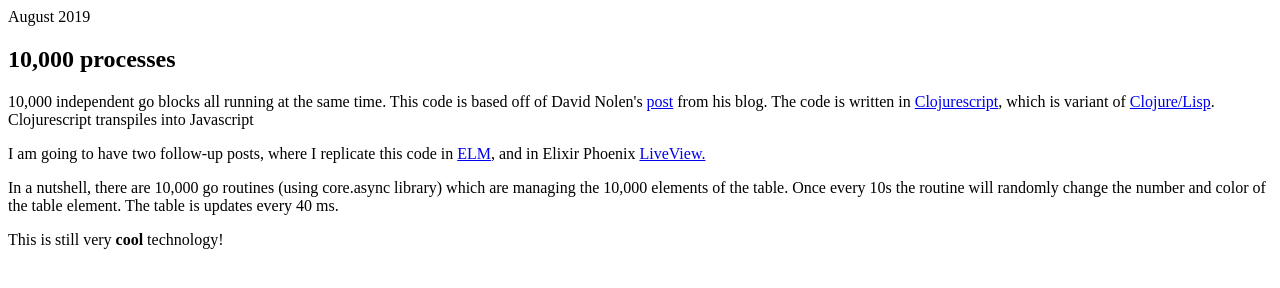
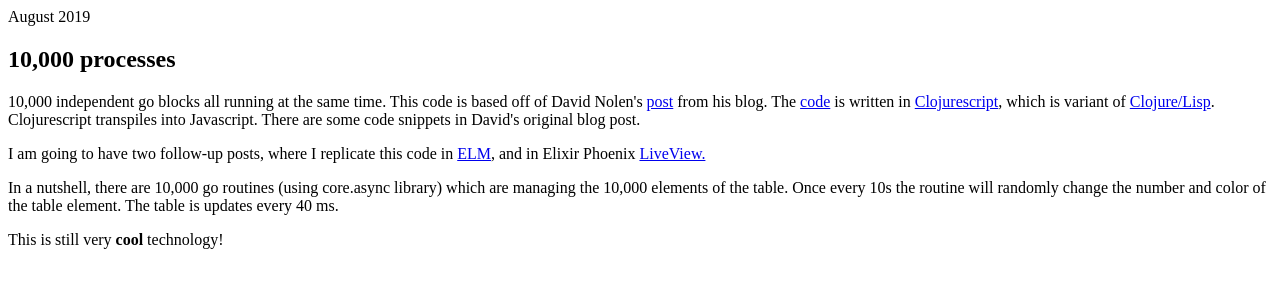
Before and after one commit to nbrandaleone/cljs-processes, a plain HTML site: page resources/public/index.html in a window 1280 px wide. Drawn offline with Linux system fonts and the light colour scheme; a script that the page names is missing.

Commit message:
Updated index.html to point at Github repo.

```diff
--- a/resources/public/index.html
+++ b/resources/public/index.html
@@ -20,7 +20,7 @@
     <div id="app">
       August 2019
       <h2>10,000 processes</h2>
-      <p>10,000 independent go blocks all running at the same time. This code is based off of David Nolen's <a href="http://swannodette.github.io/2013/08/02/100000-processes">post</a> from his blog. The code is written in <a href="https://clojurescript.org/">Clojurescript</a>, which is variant of <a href="https://clojure.org/">Clojure/Lisp</a>. Clojurescript transpiles into Javascript<p>
+      <p>10,000 independent go blocks all running at the same time. This code is based off of David Nolen's <a href="http://swannodette.github.io/2013/08/02/100000-processes">post</a> from his blog. The <a href="https://github.com/nbrandaleone/cljs-processes">code</a> is written in <a href="https://clojurescript.org/">Clojurescript</a>, which is variant of <a href="https://clojure.org/">Clojure/Lisp</a>. Clojurescript transpiles into Javascript. There are some code snippets in David's original blog post.<p>
 		<p>I am going to have two follow-up posts, where I replicate this code in <a href="https://elm-lang.org/">ELM</a>, and in Elixir Phoenix <a href="https://dockyard.com/blog/2018/12/12/phoenix-liveview-interactive-real-time-apps-no-need-to-write-javascript">LiveView.</a></p>
 		<p>In a nutshell, there are 10,000 go routines (using core.async library) which are managing the 10,000 elements of the table. Once every 10s the routine will randomly change the number and color of the table element. The table is updates every 40 ms.</p>
 	<p>This is still very <strong>cool</strong> technology!</p>
```
